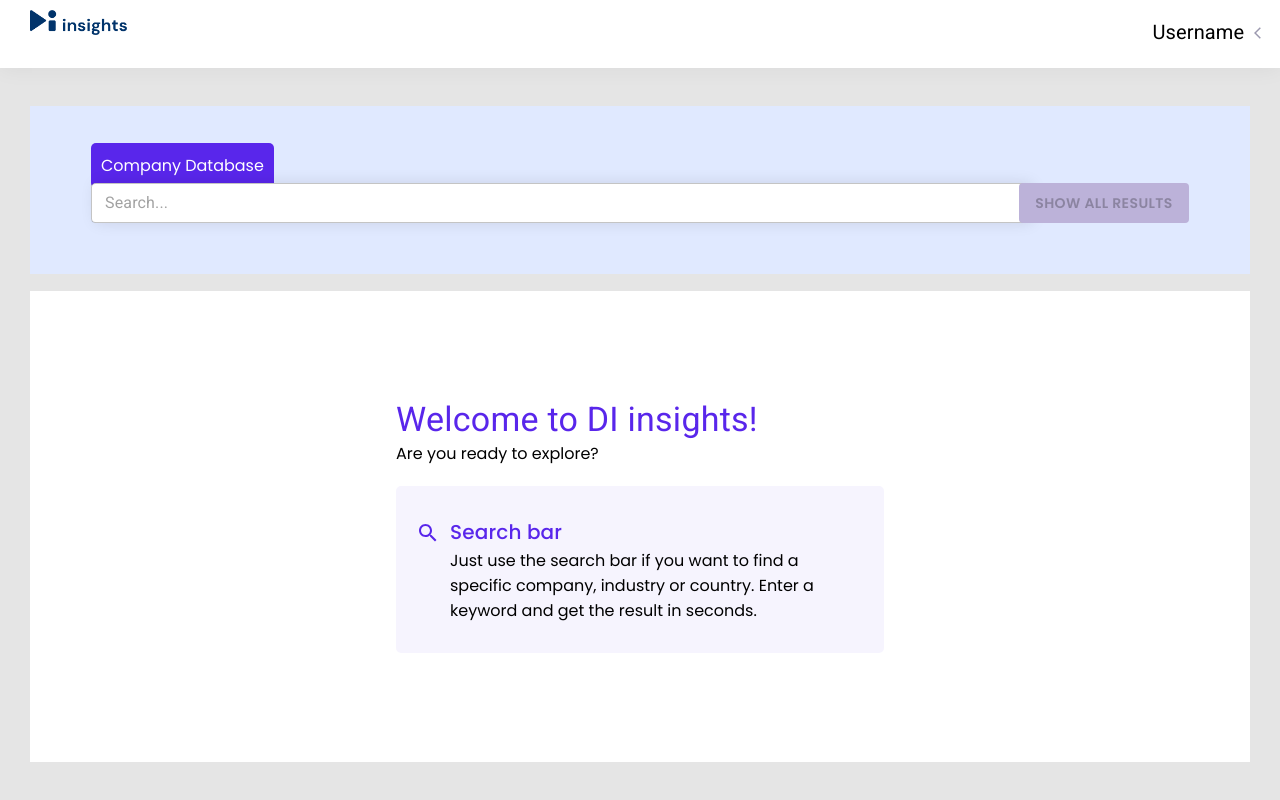
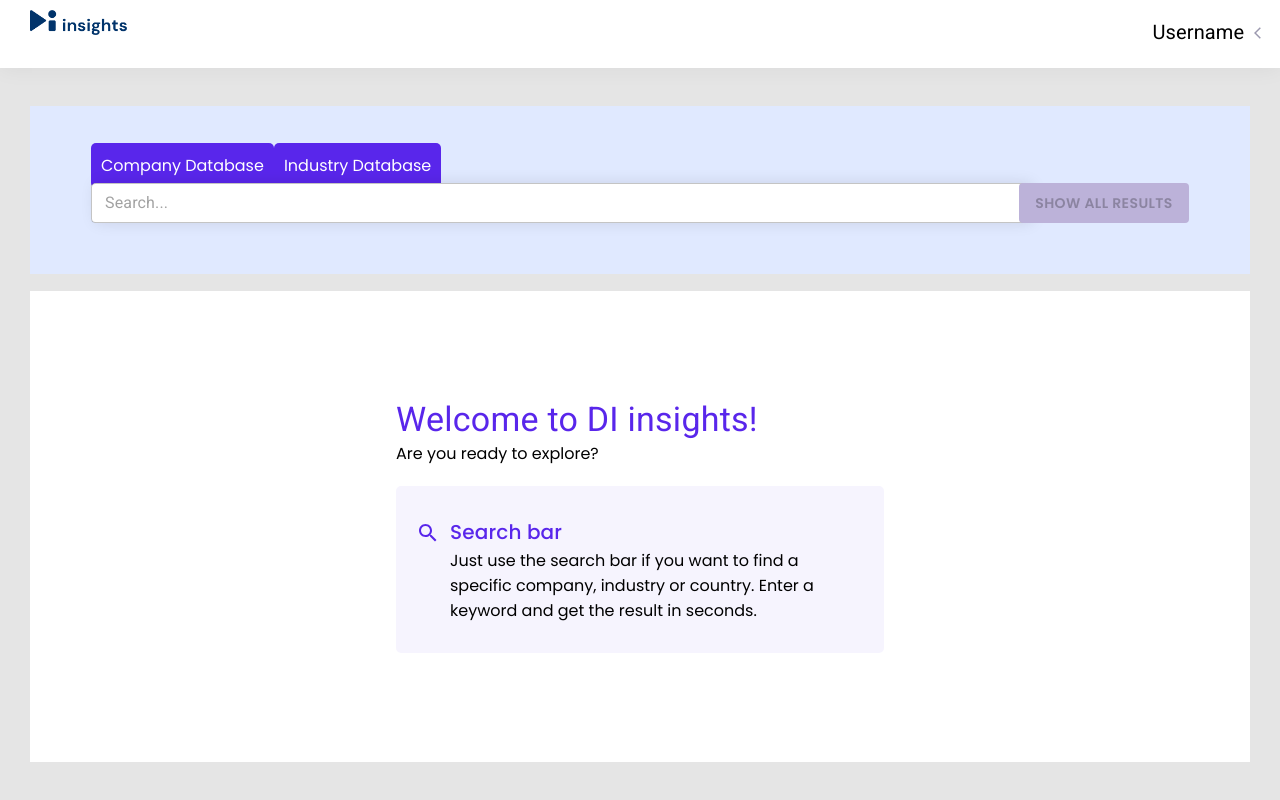
Before and after one commit to LawrenShin/insights_client, a React (Create React App) app: page /mainSearch in a window 1280 px wide. Shown: the top 800 px of the page. Built offline with nearby package versions, Linux system fonts and the light colour scheme; sample sign-in values are in the browser's storage; what typed-redux-saga would draw is missing.

Commit message:
new tab no state

```diff
--- a/src/components/lookupSearch/index.tsx
+++ b/src/components/lookupSearch/index.tsx
@@ -6,7 +6,7 @@ import {connect} from "react-redux";
 import {RootState} from "../../store/rootReducer";
 import {Dispatch} from "redux";
 import {CreateAction} from "../../store/actionType";
-import {LookupSearchActionType, Pagination as PaginationType, PaginationActionTypes, State as StateProps} from "./duck";
+import {LookupSearchActionType, PaginationActionTypes, State as StateProps} from "./duck";
 import {FixedSizeList, ListChildComponentProps} from 'react-window';
 import {usePrevious} from "../../helpers";
 import {RequestStatuses} from "../../api/requestTypes";
@@ -102,6 +102,7 @@ const LookupSearch = ({
     <div className={styles.container}>
       <div className={styles.tabs}>
         <div><span>Company Database</span></div>
+        <div><span>Industry Database</span></div>
       </div>
       <div className={styles.inputContainer}>
         <TextField
--- a/src/components/lookupSearch/useStyles.tsx
+++ b/src/components/lookupSearch/useStyles.tsx
@@ -7,6 +7,7 @@ const useStyles = makeStyles({
     maxHeight: '200px',
   },
   tabs: {
+    display: 'flex',
     '& div': {
       background: purp,
       color: '#fff',
@@ -20,6 +21,9 @@ const useStyles = makeStyles({
         background: '#fff',
         color: purp,
       }
+    },
+    selected: {
+
     },
   },
   inputContainer: {
```
